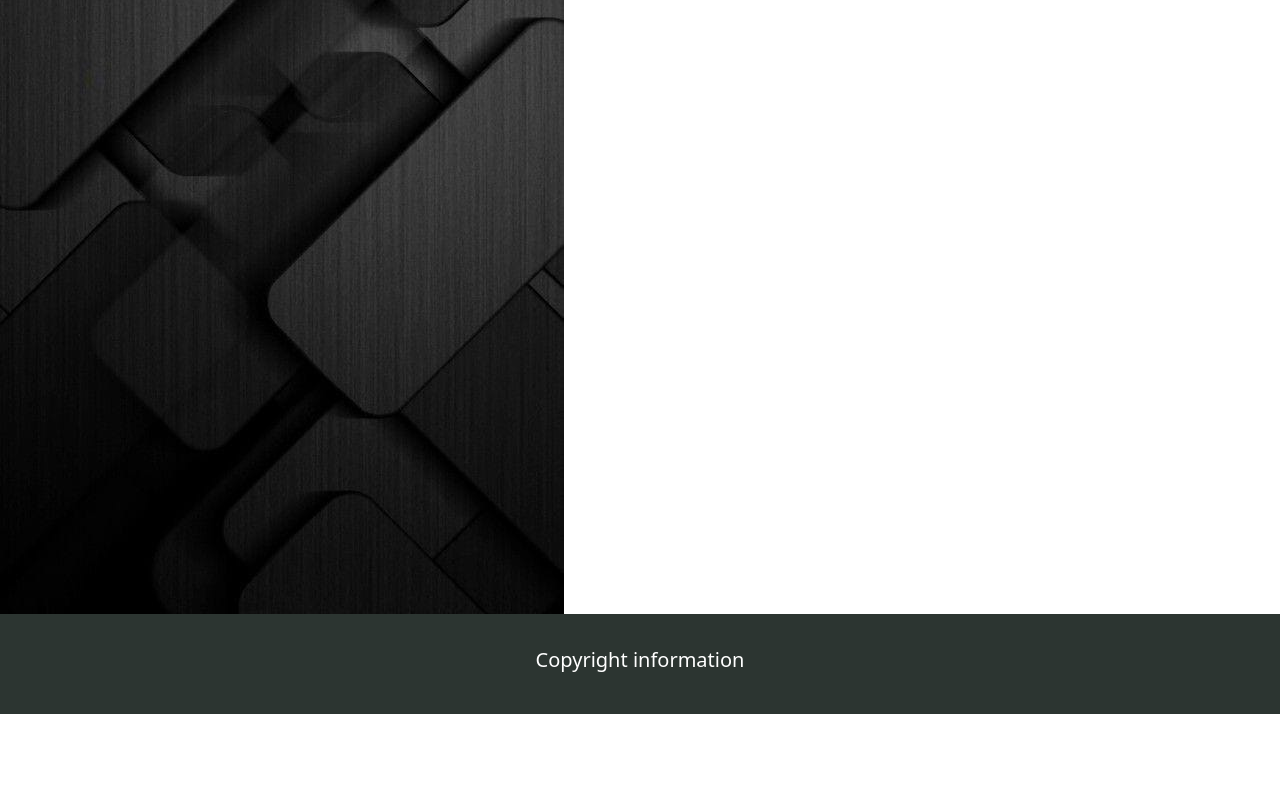
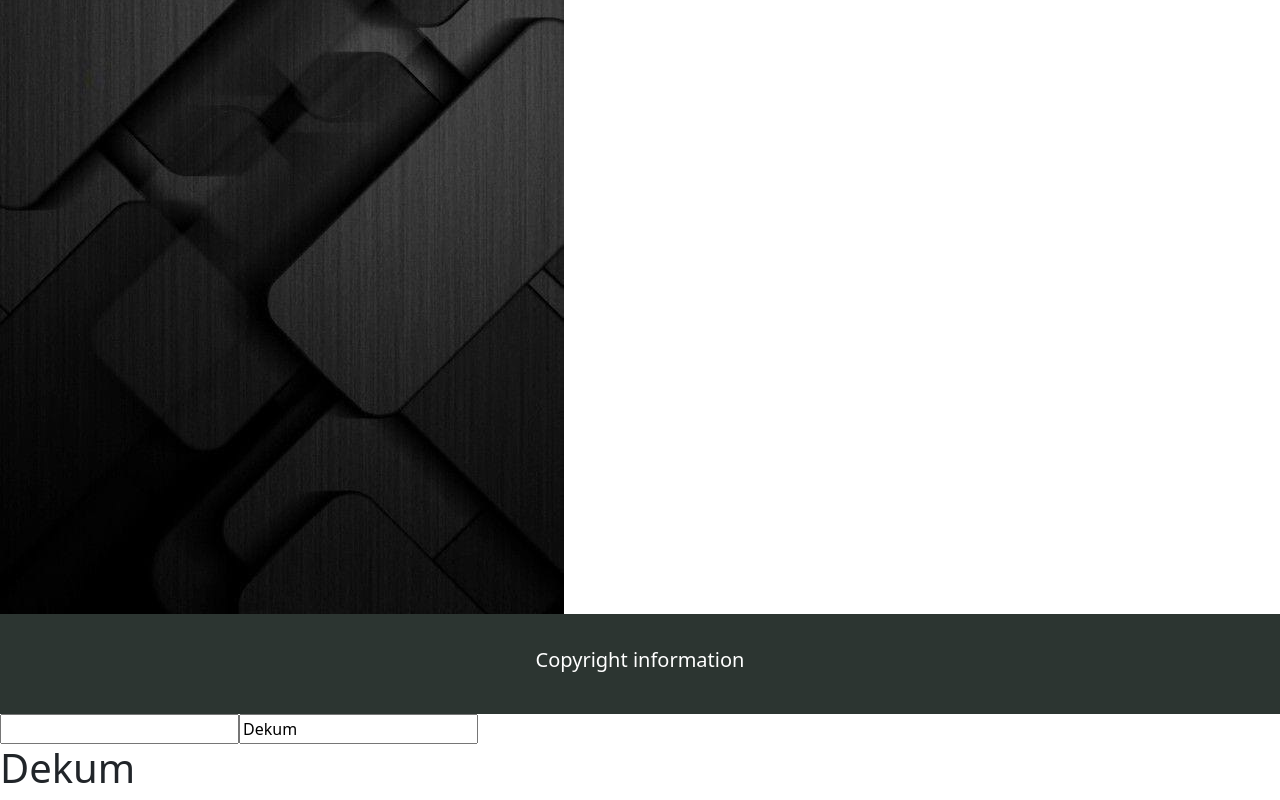
Before and after one commit to Ishini-Edirisinghe/Angular-practices, an Angular app: page / in a window 1280 px wide. Shown: the part 1086-1886 px from the top of the page. Before the commit the page ends 1800 px from the top, so only its background shows below. Built offline with nearby package versions, Linux system fonts and the light colour scheme.

Commit message:
two way binding

```diff
--- a/src/app/app.component.html
+++ b/src/app/app.component.html
@@ -20,11 +20,13 @@
 
         <h1>My mother is {{firstName}}</h1>
     </div>
-    <img [src]="imagepath" alt="">
+    <img [src]="imagepath" alt=""/>
 
     <div class="footer">
         <app-footer></app-footer>
     </div>
+    <input type="text" (input)="passValueToComponent($event)"/>
+    <input type="text" [(ngModel)]="defaultVal"/> <h1>{{defaultVal}}</h1>
 </div>
 <!-- * * * * * * * * * * * * * * * * * * * * * * * * * * * * * * * * -->
 <!-- * * * * * * * * * * * The content above * * * * * * * * * * * * -->
--- a/src/app/app.component.ts
+++ b/src/app/app.component.ts
@@ -1,5 +1,6 @@
 import { Component } from '@angular/core';
 import { RouterOutlet } from '@angular/router';
+import { FormsModule } from '@angular/forms';  // Import FormsModule
 import { HeaderComponent } from "./header/header.component";
 import { SidenavComponent } from "./sidenav/sidenav.component";
 import { MainComponent } from "./main/main.component";
@@ -10,10 +11,19 @@ import { FooterComponent } from "./footer/footer.component";
     standalone: true,
     templateUrl: './app.component.html',
     styleUrl: './app.component.scss',
-    imports: [RouterOutlet, HeaderComponent, SidenavComponent, MainComponent, FooterComponent]
+    imports: [RouterOutlet, FormsModule, HeaderComponent, SidenavComponent, MainComponent, FooterComponent]
 })
 export class AppComponent {
   title = 'dg-stats';
   firstName="Dammi";
   imagepath="assets/pic.jpeg";
+  defaultVal="Dekum";
+
+  passValueToComponent(event: Event): void {
+    const inputElement = event.target as HTMLInputElement;
+    if (inputElement) {
+      console.log(inputElement.value);
+    }
+
+  }
 }
```
